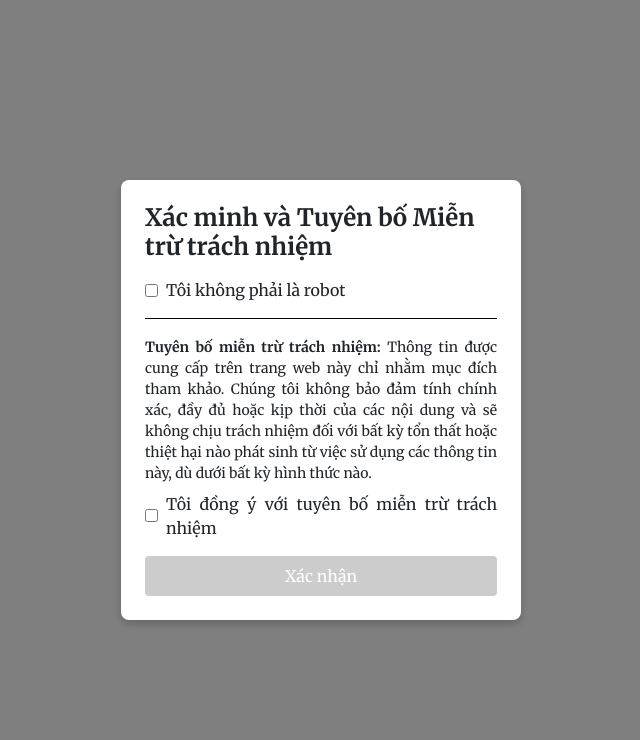
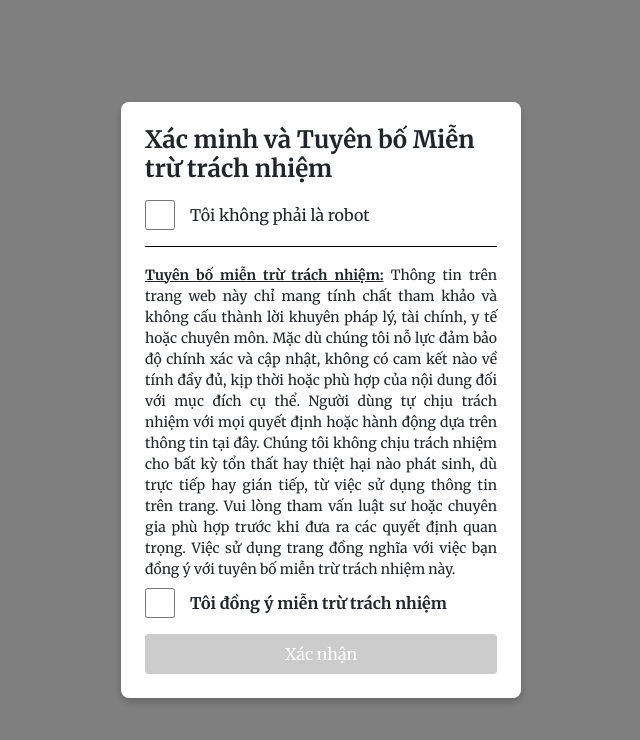
Before and after one commit to longxayda/gocnhinthitruong-fe, a React (Vite) app: page / in a window 1280 px wide. Shown: the top 740 px of the page, without its empty margins (319-959 px from the left). Built offline with nearby package versions, Linux system fonts and the light colour scheme.

Commit message:
captcha update

```diff
--- a/src/components/Captcha.jsx
+++ b/src/components/Captcha.jsx
@@ -78,6 +78,12 @@ function Captcha({ children }) {
     fontSize: "1rem",
   };
 
+  const checkboxStyle = {
+    width: "30px",
+    height: "30px",
+    marginRight: "15px",
+  };
+
   return (
     <div
       style={modalStyle}
@@ -102,7 +108,7 @@ function Captcha({ children }) {
               type="checkbox"
               checked={isRobotChecked}
               onChange={(e) => setIsRobotChecked(e.target.checked)}
-              style={{ marginRight: "8px" }}
+              style={checkboxStyle}
               aria-label="Xác minh tôi không phải robot"
             />
             <span>Tôi không phải là robot</span>
@@ -117,22 +123,32 @@ function Captcha({ children }) {
             }}
           >
             <p style={{ fontSize: "0.875rem", marginBottom: "8px" }}>
-              <strong>Tuyên bố miễn trừ trách nhiệm:</strong> Thông tin được
-              cung cấp trên trang web này chỉ nhằm mục đích tham khảo. Chúng tôi
-              không bảo đảm tính chính xác, đầy đủ hoặc kịp thời của các nội
-              dung và sẽ không chịu trách nhiệm đối với bất kỳ tổn thất hoặc
-              thiệt hại nào phát sinh từ việc sử dụng các thông tin này, dù dưới
-              bất kỳ hình thức nào.
+              <strong>
+                <u>Tuyên bố miễn trừ trách nhiệm:</u>
+              </strong>{" "}
+              Thông tin trên trang web này chỉ mang tính chất tham khảo và không
+              cấu thành lời khuyên pháp lý, tài chính, y tế hoặc chuyên môn. Mặc
+              dù chúng tôi nỗ lực đảm bảo độ chính xác và cập nhật, không có cam
+              kết nào về tính đầy đủ, kịp thời hoặc phù hợp của nội dung đối với
+              mục đích cụ thể. Người dùng tự chịu trách nhiệm với mọi quyết định
+              hoặc hành động dựa trên thông tin tại đây. Chúng tôi không chịu
+              trách nhiệm cho bất kỳ tổn thất hay thiệt hại nào phát sinh, dù
+              trực tiếp hay gián tiếp, từ việc sử dụng thông tin trên trang. Vui
+              lòng tham vấn luật sư hoặc chuyên gia phù hợp trước khi đưa ra các
+              quyết định quan trọng. Việc sử dụng trang đồng nghĩa với việc bạn
+              đồng ý với tuyên bố miễn trừ trách nhiệm này.
             </p>
             <label style={{ display: "flex", alignItems: "center" }}>
               <input
                 type="checkbox"
                 checked={isDisclaimerChecked}
                 onChange={(e) => setIsDisclaimerChecked(e.target.checked)}
-                style={{ marginRight: "8px" }}
+                style={checkboxStyle}
                 aria-label="Đồng ý với tuyên bố miễn trừ trách nhiệm"
               />
-              <span>Tôi đồng ý với tuyên bố miễn trừ trách nhiệm</span>
+              <span>
+                <strong>Tôi đồng ý miễn trừ trách nhiệm</strong>
+              </span>
             </label>
           </div>
         </div>
```
